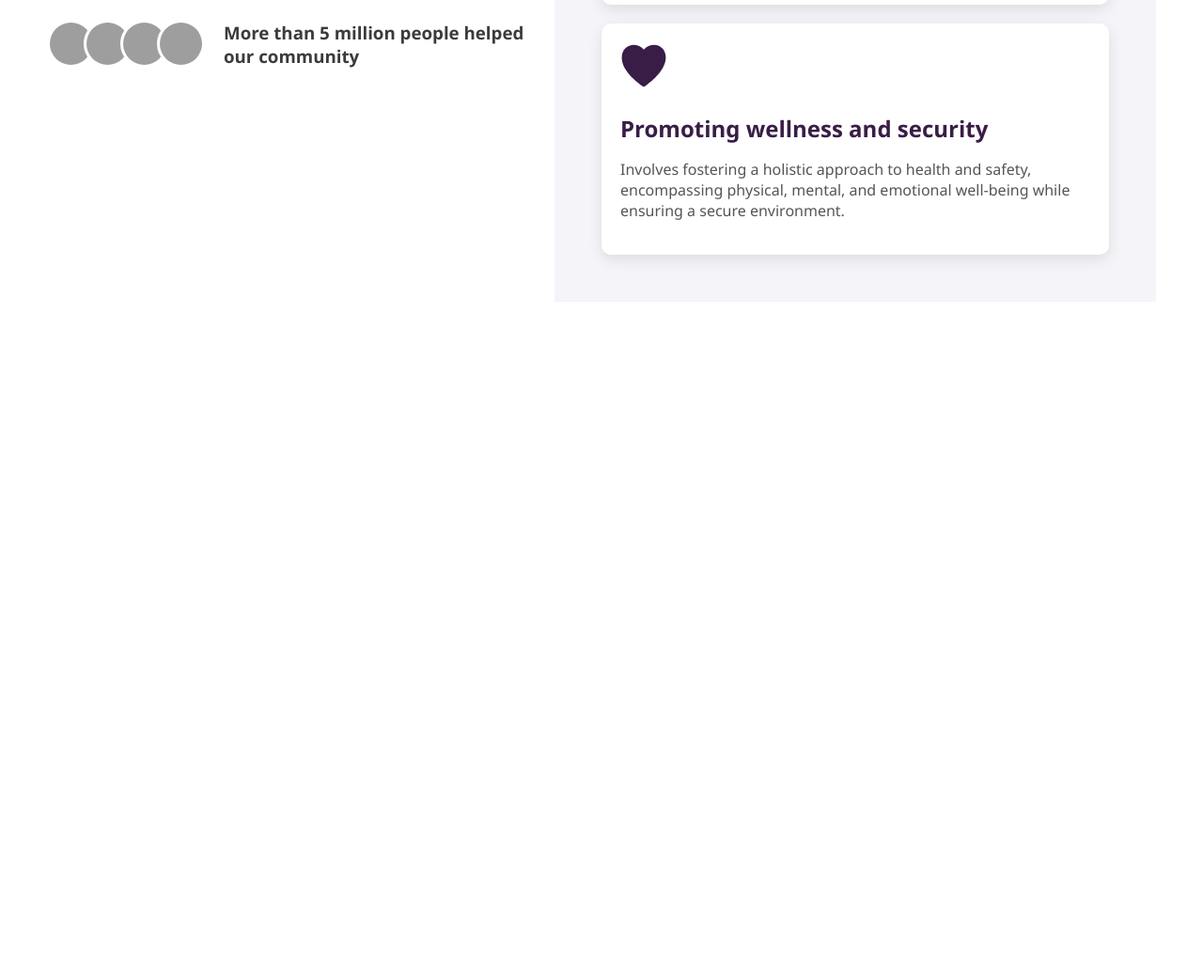
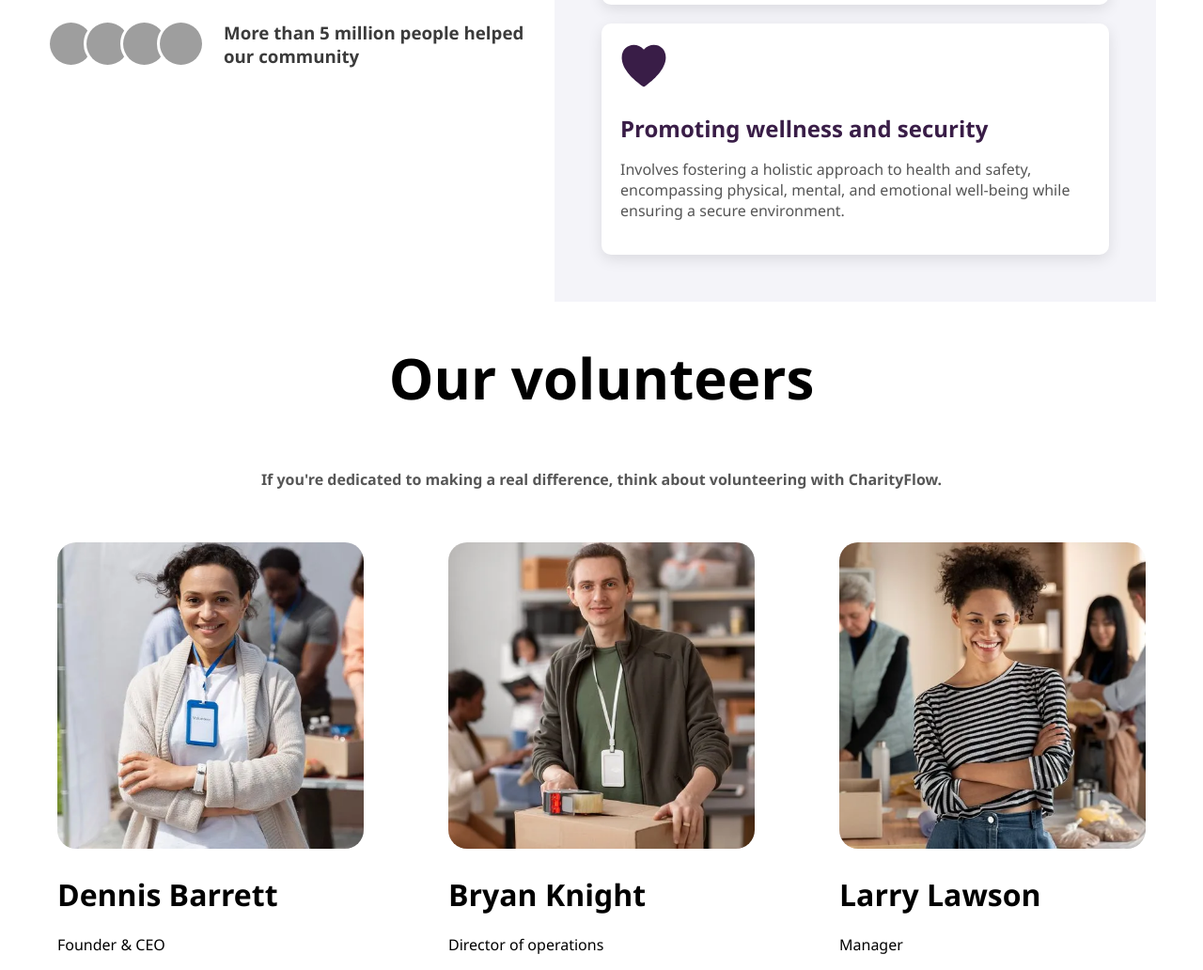
Before and after one commit to Sivasundhar16/Charity-Flow, a plain HTML site: page about.html in a window 1280 px wide. Shown: the part 1490-2522 px from the top of the page at 94% size. Before the commit the page ends 1811 px from the top, so only its background shows below. Drawn offline with Linux system fonts and the light colour scheme; grey boxes are pictures that could not be loaded.

Commit message:
our volunteer completed

```diff
--- a/about.css
+++ b/about.css
@@ -292,3 +292,32 @@ body {
   opacity: 1;
   transform: translateY(0);
 }
+
+.our_volunteer {
+  display: flex;
+  flex-direction: column;
+  align-items: center;
+  justify-content: center;
+}
+
+.our_volunteer h1 {
+  font-size: 60px;
+}
+
+.our_volunteer p {
+  color: #000000a9;
+  font-weight: bold;
+}
+
+.volun_pictures {
+  display: flex;
+  gap: 90px;
+  justify-content: center;
+  margin-top: 40px;
+}
+
+.volun_pictures img {
+  width: 326px;
+  height: 326px;
+  border-radius: 20px;
+}
--- a/about.html
+++ b/about.html
@@ -150,8 +150,35 @@
           </div> -->
         </div>
       </div>
+    </div>
 
-      <!-- fd aldf -->
+    <!-- Our volunteers -->
+
+    <div class="our_volunteer">
+      <h1>Our volunteers</h1>
+      <p>
+        If you're dedicated to making a real difference, think about
+        volunteering with CharityFlow.
+      </p>
+    </div>
+
+    <!-- volunteer pictures -->
+    <div class="volun_pictures">
+      <div>
+        <img src="./public/volunteer 1.webp" alt="person" />
+        <h1>Dennis Barrett</h1>
+        <p>Founder & CEO</p>
+      </div>
+      <div>
+        <img src="./public/volunteer 2.webp" alt="person" />
+        <h1>Bryan Knight</h1>
+        <p>Director of operations</p>
+      </div>
+      <div>
+        <img src="./public/volunteer 3.webp" alt="person" />
+        <h1>Larry Lawson</h1>
+        <p>Manager</p>
+      </div>
     </div>
   </body>
   <script>
```
Also changed, not shown: public/volunteer 1.webp (added), public/volunteer 2.webp (added), public/volunteer 3.webp (added).
